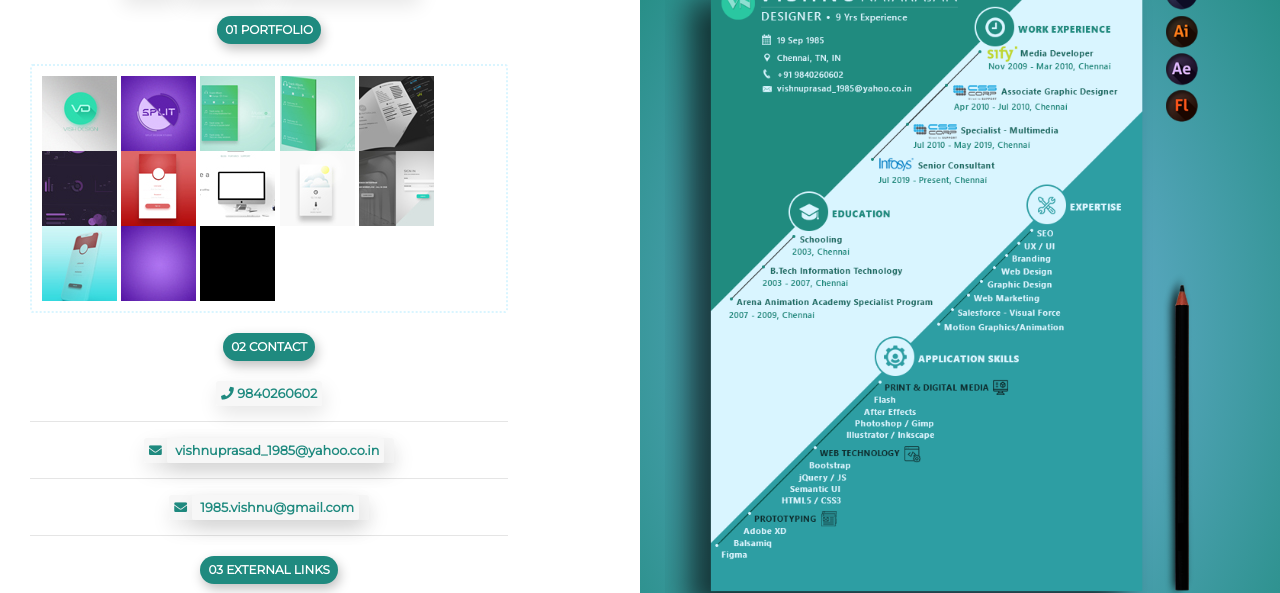
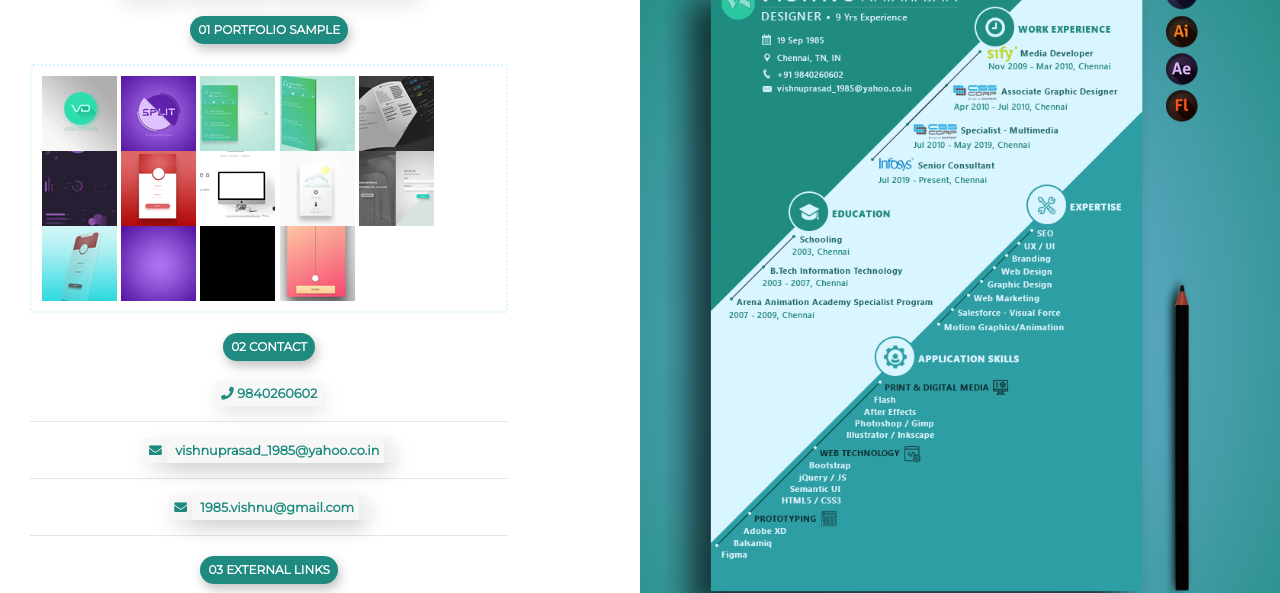
Before and after one commit to Vishnu1985/vishnu-web-portfolio.github.io, a plain HTML site: page index.html in a window 1280 px wide. Shown: the part 94-687 px from the top of the page. Drawn offline with nearby package versions, Linux system fonts and the light colour scheme.

Commit message:
Update index.html

```diff
--- a/index.html
+++ b/index.html
@@ -73,7 +73,7 @@
           </div>
 
           <div style="margin: 20px 0;" class="text-center">
-           <span class="badge badge-pill badge-success c-badge">01 PORTFOLIO</span>
+           <span class="badge badge-pill badge-success c-badge">01 PORTFOLIO SAMPLE</span>
           </div>
 
           <div id="links">
@@ -121,6 +121,9 @@
             </a>
             <a href="img/edge-01.gif" title="">
               <img src="img/edge-01-t.jpg" alt="">
+            </a>
+            <a href="img/slider.gif" title="">
+              <img src="img/slider-t.jpg" alt="">
             </a>
           </div>
         </div>
```
